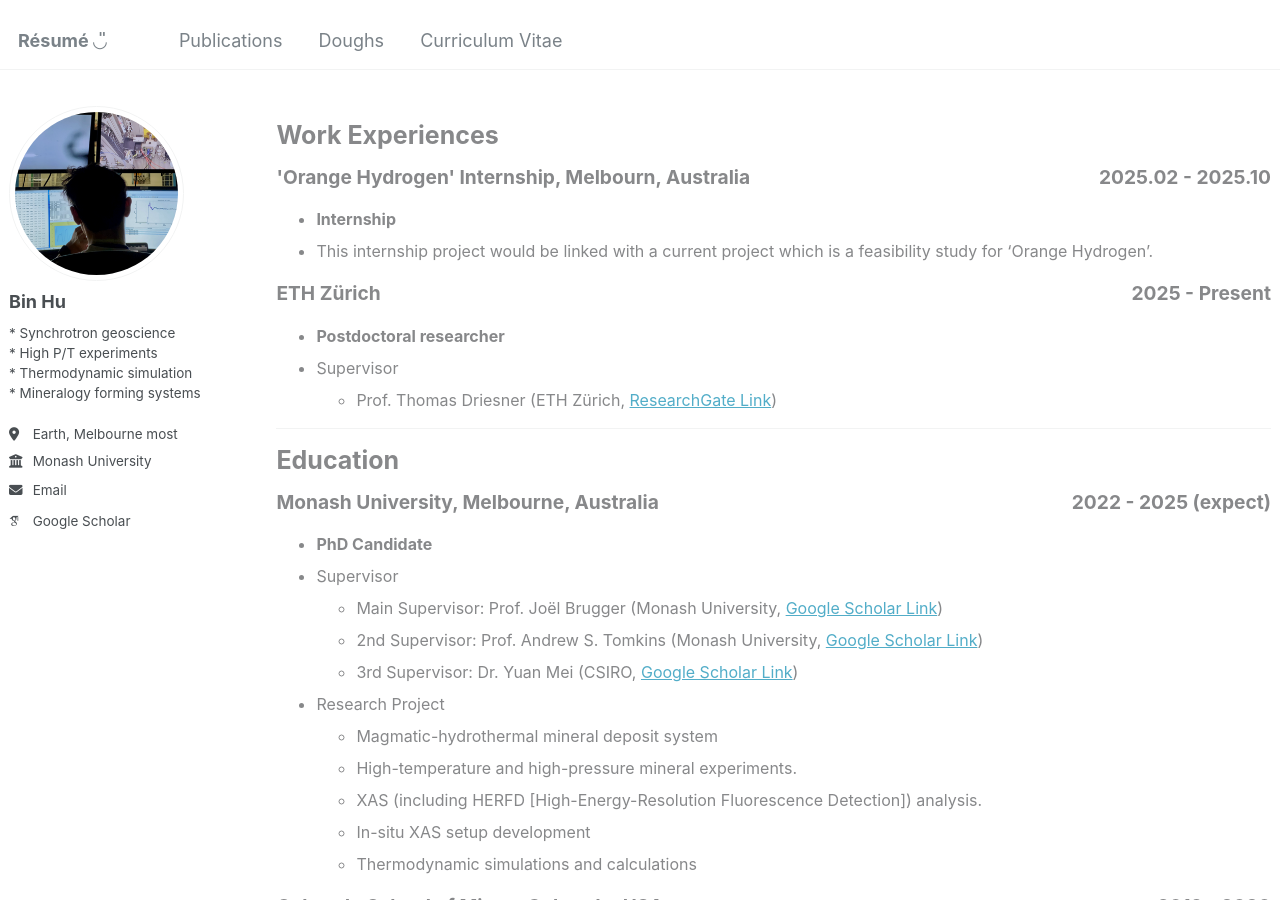
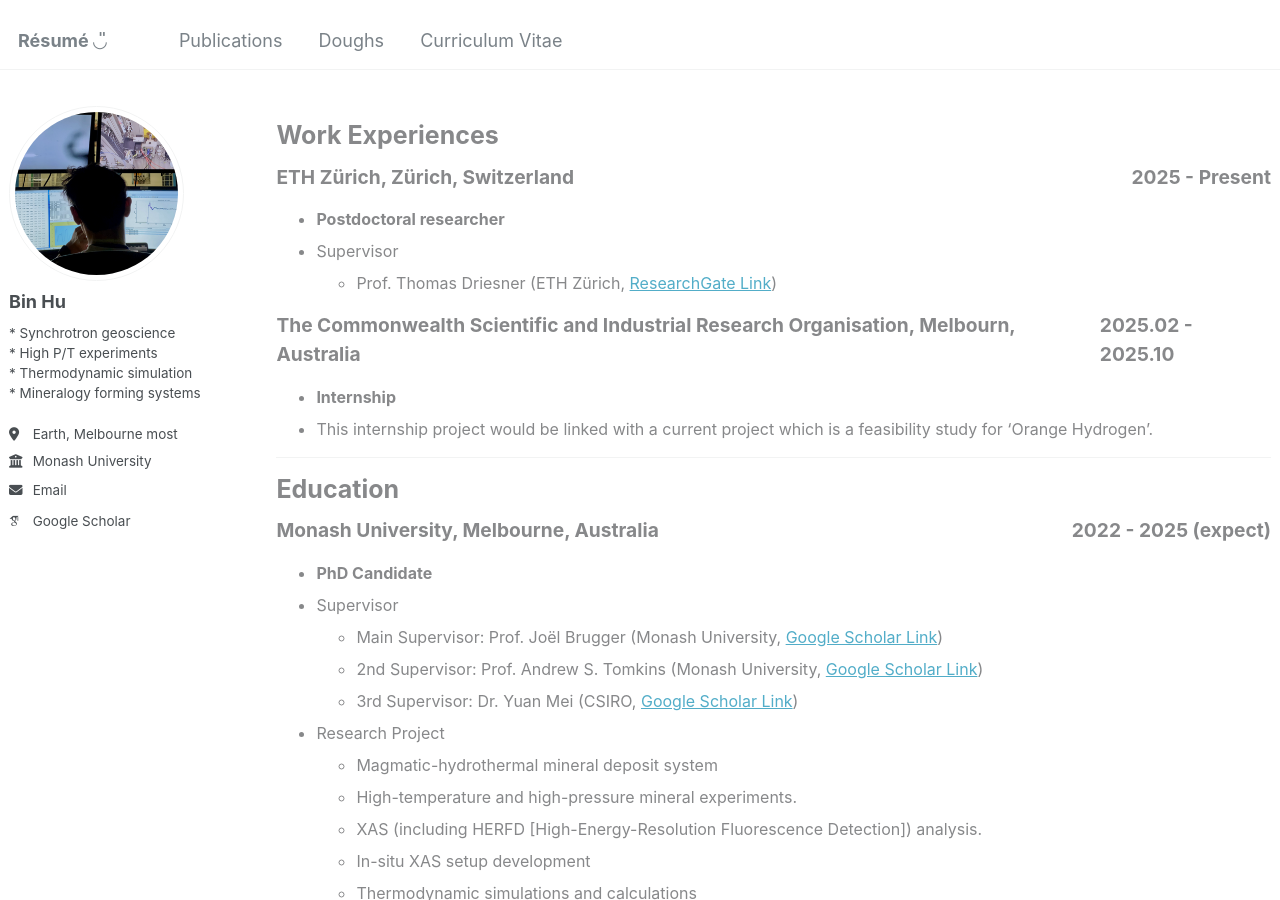
Before and after one commit to bhchemx/bhchemx.github.io, a Jekyll site: the page built from _pages/cv.md, in a window 1280 px wide and 900 px high. Built offline with Jekyll 4.4.1, drawn with Linux system fonts in a browser that asks for light colours; some web fonts are replaced.

Commit message:
Update cv.md

```diff
--- a/_pages/cv.md
+++ b/_pages/cv.md
@@ -12,20 +12,19 @@
 # Work Experiences
 
 <div style="display: flex; justify-content: space-between; font-size: 1.2em;">
-    <span><strong>'Orange Hydrogen' Internship, Melbourn, Australia</strong></span>
-    <span><strong>2025.02 - 2025.10</strong></span>
-</div>
-* **Internship**
-* This internship project would be linked with a current project which is a feasibility study for
-'Orange Hydrogen'.
-
-<div style="display: flex; justify-content: space-between; font-size: 1.2em;">
-    <span><strong>ETH Zürich</strong></span>
+    <span><strong>ETH Zürich, Zürich, Switzerland</strong></span>
     <span><strong>2025 - Present</strong></span>
 </div>
 * **Postdoctoral researcher**
 * Supervisor
   * Prof. Thomas Driesner (ETH Zürich, <a href="https://www.researchgate.net/profile/Thomas-Driesner">ResearchGate Link</a>)
+
+<div style="display: flex; justify-content: space-between; font-size: 1.2em;">
+    <span><strong>The Commonwealth Scientific and Industrial Research Organisation, Melbourn, Australia</strong></span>
+    <span><strong>2025.02 - 2025.10</strong></span>
+</div>
+* **Internship**
+* This internship project would be linked with a current project which is a feasibility study for 'Orange Hydrogen'.
 
 <hr />
 
```
